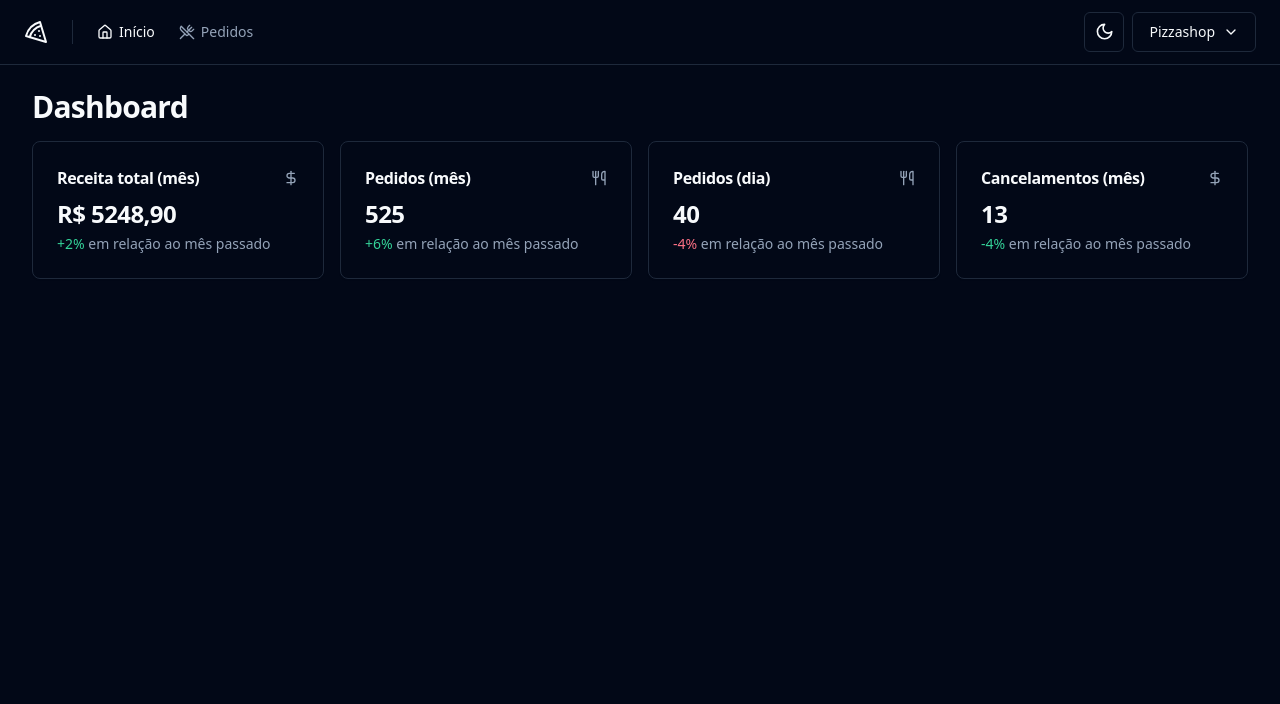
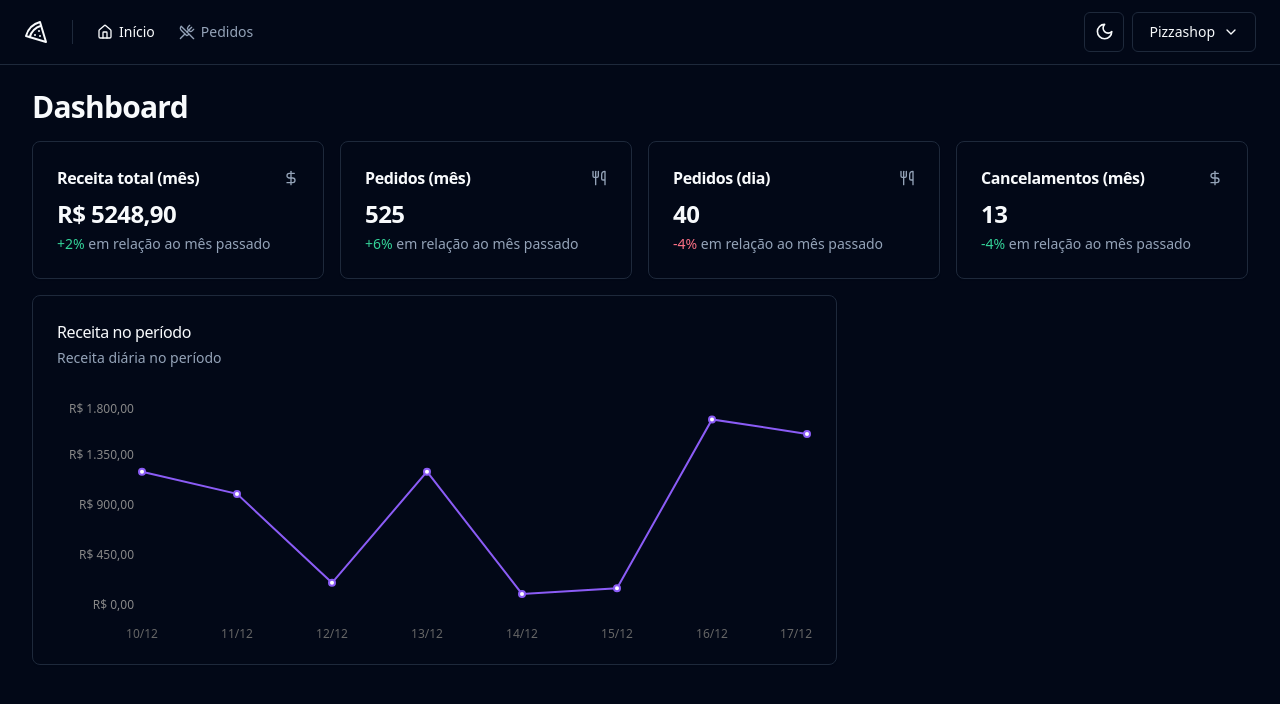
Before and after one commit to Talisson-b99/pizzashop, a React (Vite) app: page / in a window 1280 px wide. Shown: the top 704 px of the page. Built offline with nearby package versions, Linux system fonts and the light colour scheme.

Commit message:
feat: add revenue-chart component

```diff
--- a/package.json
+++ b/package.json
@@ -27,6 +27,7 @@
     "react-helmet-async": "^2.0.5",
     "react-hook-form": "^7.52.0",
     "react-router-dom": "^6.24.0",
+    "recharts": "^2.12.7",
     "sonner": "^1.5.0",
     "sort-by": "^1.2.0",
     "tailwind-merge": "^2.3.0",
--- a/src/pages/app/dashboard/dashboard.tsx
+++ b/src/pages/app/dashboard/dashboard.tsx
@@ -4,6 +4,7 @@
 import MonthCanceledAmountCard from './month-canceled-order-amount-card'
 import MonthOrdersMountCard from './month-orders-amount-card'
 import MonthRevenueCard from './month-revenue-card'
+import RevenueChart from './revenue-chart'
 
 const Dashboard = () => {
   return (
@@ -18,6 +19,10 @@
           <DayOrdersAmountCard />
           <MonthCanceledAmountCard />
         </div>
+
+        <div className="grid grid-cols-9 gap-4">
+          <RevenueChart />
+        </div>
       </div>
     </>
   )
--- /dev/null
+++ b/src/pages/app/dashboard/revenue-chart.tsx
@@ -0,0 +1,88 @@
+import { Line, LineChart, ResponsiveContainer, XAxis, YAxis } from 'recharts'
+import colors from 'tailwindcss/colors'
+
+import {
+  Card,
+  CardContent,
+  CardDescription,
+  CardHeader,
+  CardTitle,
+} from '@/components/ui/card'
+
+const data = [
+  {
+    date: '10/12',
+    revenue: 1200,
+  },
+  {
+    date: '11/12',
+    revenue: 1000,
+  },
+  {
+    date: '12/12',
+    revenue: 200,
+  },
+  {
+    date: '13/12',
+    revenue: 1200,
+  },
+  {
+    date: '14/12',
+    revenue: 100,
+  },
+  {
+    date: '15/12',
+    revenue: 150,
+  },
+  {
+    date: '16/12',
+    revenue: 1670,
+  },
+  {
+    date: '17/12',
+    revenue: 1540,
+  },
+]
+
+const RevenueChart = () => {
+  return (
+    <Card className="col-span-6">
+      <CardHeader className="flex-row items-center justify-between pb-8">
+        <div className="space-y-1">
+          <CardTitle className="text-base font-medium">
+            Receita no período
+          </CardTitle>
+          <CardDescription>Receita diária no período</CardDescription>
+        </div>
+      </CardHeader>
+      <CardContent>
+        <ResponsiveContainer width="100%" height={240}>
+          <LineChart data={data} style={{ fontSize: 12 }}>
+            <XAxis dataKey="date" tickLine={false} axisLine={false} dy={16} />
+            <YAxis
+              stroke="#888"
+              axisLine={false}
+              tickLine={false}
+              width={80}
+              tickFormatter={(value: number) =>
+                value.toLocaleString('pt-BR', {
+                  style: 'currency',
+                  currency: 'BRL',
+                })
+              }
+            />
+
+            <Line
+              stroke={colors.violet[500]}
+              type="linear"
+              strokeWidth={2}
+              dataKey="revenue"
+            />
+          </LineChart>
+        </ResponsiveContainer>
+      </CardContent>
+    </Card>
+  )
+}
+
+export default RevenueChart
```
Also changed, not shown: 1 other file (tests, documents, lock files or other folders).
